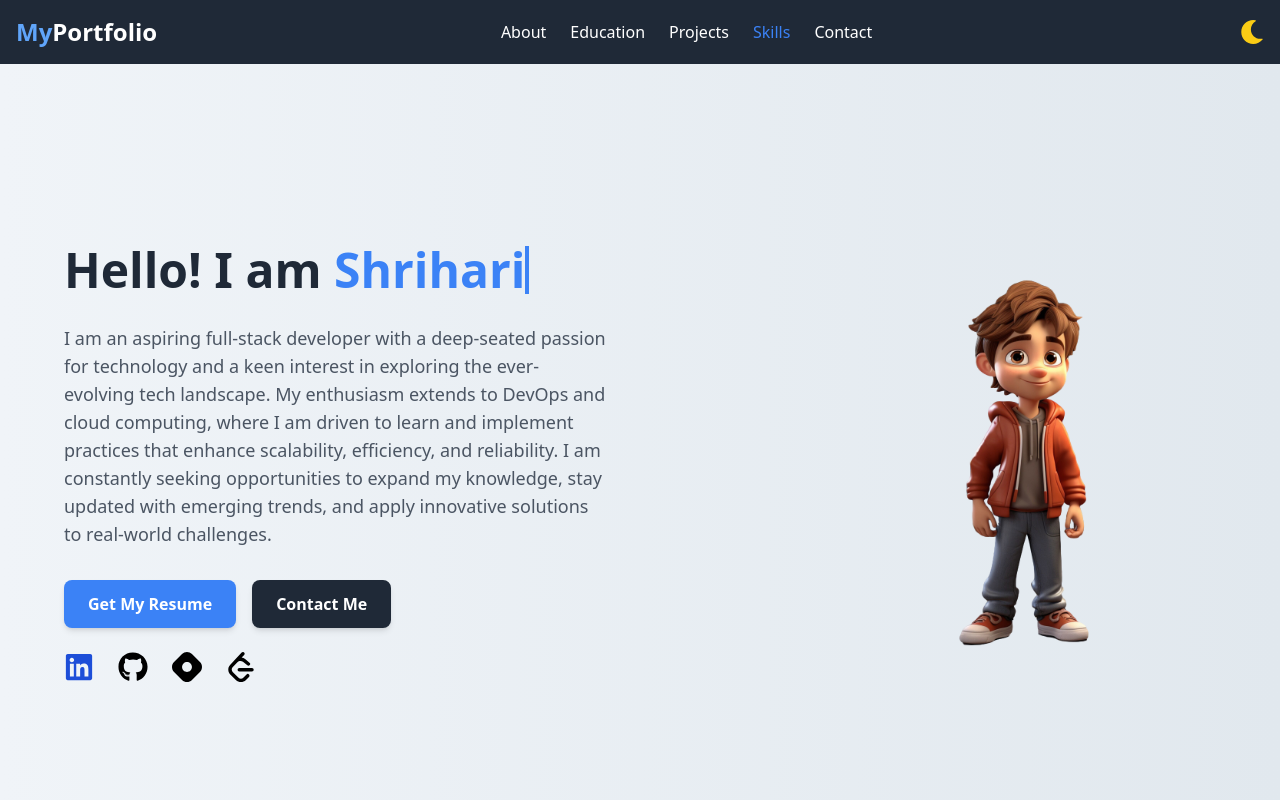
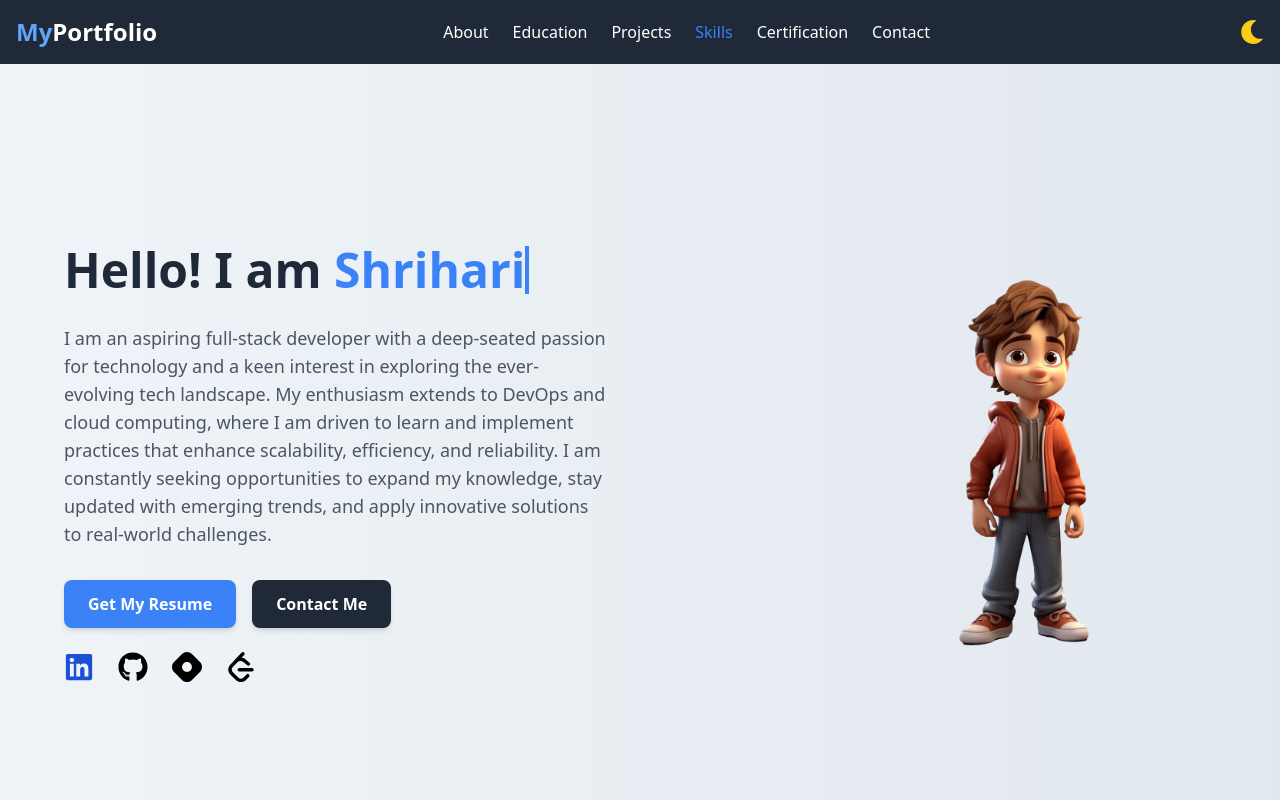
Before and after one commit to ShriHari1307/Portfolio, a React (Vite) app: page / in a window 1280 px wide. Shown: the top 800 px of the page. Built offline with nearby package versions, Linux system fonts and the light colour scheme.

Commit message:
added certifications section

```diff
--- a/src/App.jsx
+++ b/src/App.jsx
@@ -6,6 +6,7 @@ import { useState, useEffect } from "react";
 import Skills from "./Component/Skills";
 import Education from "./Component/Education";
 import Preloader from "./Component/Preloader";
+import Certifications from "./Component/Certifications";
 
 export default function App() {
   const [isDarkMode, setIsDarkMode] = useState(false);
@@ -49,10 +50,14 @@ export default function App() {
   useEffect(() => {
     const handleScrollSpy = () => {
       const sections = document.querySelectorAll("section");
-      const scrollPosition = window.scrollY + window.innerHeight / 2;
-
+      const header = document.querySelector("header");
+      const headerHeight = header ? header.offsetHeight : 0;
+      const scrollPosition =
+        window.scrollY +
+        headerHeight +
+        (window.innerWidth < 768 ? 50 : window.innerHeight / 2);
       sections.forEach((section) => {
-        const sectionTop = section.offsetTop;
+        const sectionTop = section.offsetTop - headerHeight;
         const sectionBottom = sectionTop + section.offsetHeight;
 
         if (scrollPosition >= sectionTop && scrollPosition < sectionBottom) {
@@ -61,11 +66,36 @@ export default function App() {
       });
     };
 
+    const setInitialScrollPosition = () => {
+      const headerHeight = document.querySelector("header")?.offsetHeight || 0;
+      const aboutSection = document.getElementById("about");
+
+      if (aboutSection) {
+        window.scrollTo({
+          top: aboutSection.offsetTop - headerHeight,
+          behavior: "smooth",
+        });
+      }
+    };
+
+    // Set initial scroll position when the page loads
+    setInitialScrollPosition();
+
+    // Add scroll event listener to handle dynamic changes while scrolling
     window.addEventListener("scroll", handleScrollSpy);
-    // Initial check
-    handleScrollSpy();
 
-    return () => window.removeEventListener("scroll", handleScrollSpy);
+    // Adding resize event listener for screen size changes (optional)
+    const handleResize = () => {
+      setInitialScrollPosition(); // Adjust scroll position based on screen size change
+    };
+
+    window.addEventListener("resize", handleResize);
+
+    // Cleanup event listeners on component unmount
+    return () => {
+      window.removeEventListener("scroll", handleScrollSpy);
+      window.removeEventListener("resize", handleResize);
+    };
   }, []);
 
   const navItems = [
@@ -73,6 +103,7 @@ export default function App() {
     { id: "education", label: "Education" },
     { id: "projects", label: "Projects" },
     { id: "skills", label: "Skills" },
+    { id: "certifications", label: "Certification" },
     { id: "contact", label: "Contact" },
   ];
 
@@ -126,18 +157,21 @@ export default function App() {
             </div>
           </header>
 
-          <main className="pt-20 md:pt-16">
+          <main className="pt-20 md:pt-16 sm:pt-0 sm:scroll-padding-top">
             <section id="about" className="min-h-screen">
               <About isDarkMode={isDarkMode} />
             </section>
             <section id="education" className="min-h-screen">
               <Education handleScroll={handleScroll} isDarkMode={isDarkMode} />
             </section>
-            <section id="projects" className="min-h-screen">
+            <section id="projects">
               <Projects isDarkMode={isDarkMode} />
             </section>
             <section id="skills" className="min-h-screen">
               <Skills isDarkMode={isDarkMode} />
+            </section>
+            <section id="certifications" className="min-h-screen">
+              <Certifications isDarkMode={isDarkMode} />
             </section>
             <section id="contact" className="min-h-screen">
               <Contact isDarkMode={isDarkMode} />
--- /dev/null
+++ b/src/Component/Certifications.jsx
@@ -0,0 +1,64 @@
+import PropTypes from "prop-types";
+
+export default function Certifications({ isDarkMode }) {
+    const certifications = [
+      {
+        title: "AWS Certified Solutions Architect",
+        issuer: "Amazon Web Services",
+        date: "March 2023",
+        description: "Achieved proficiency in architecting and deploying applications on AWS.",
+        image: "https://via.placeholder.com/150", // Replace with your image URL
+      },
+      {
+        title: "Google Cloud Professional Data Engineer",
+        issuer: "Google Cloud",
+        date: "May 2022",
+        description: "Certified in data engineering on Google Cloud platform, focusing on data processing and storage solutions.",
+        image: "https://via.placeholder.com/150", // Replace with your image URL
+      },
+      {
+        title: "Certified Kubernetes Administrator",
+        issuer: "Cloud Native Computing Foundation",
+        date: "July 2021",
+        description: "Mastered the deployment, scaling, and management of containerized applications using Kubernetes.",
+        image: "https://via.placeholder.com/150", // Replace with your image URL
+      },
+      // Add more certifications here
+    ];
+
+    return (
+      <section
+        id="certifications"
+        className={`min-h-screen p-6 ${isDarkMode ? "bg-black text-white" : "bg-gradient-to-r from-[#f0f4f8] to-[#e1e8ee] text-black"}`}
+      >
+        <div className="container mx-auto">
+          <h2 className="text-4xl font-bold text-center mb-12">
+            My Certifications
+          </h2>
+          <div className="grid grid-cols-1 sm:grid-cols-2 lg:grid-cols-3 gap-8">
+            {certifications.map((cert, index) => (
+              <div
+                key={index}
+                className={`rounded-lg shadow-lg p-6 ${
+                  isDarkMode ? "bg-gray-800" : "bg-white"
+                } transition-all duration-300 transform hover:scale-105 hover:shadow-lg hover:shadow-light-blue-500`}
+              >
+                <img
+                  src={cert.image}
+                  alt={cert.title}
+                  className="w-full h-48 object-cover rounded-md mb-4"
+                />
+                <h3 className="text-2xl font-semibold mb-2">{cert.title}</h3>
+                <p className="text-sm text-gray-400">{cert.issuer}</p>
+                <p className="text-sm text-gray-500">{cert.date}</p>
+                <p className="mt-4 text-base text-gray-300">{cert.description}</p>
+              </div>
+            ))}
+          </div>
+        </div>
+      </section>
+    );
+  }
+  Certifications.propTypes = {
+    isDarkMode: PropTypes.bool.isRequired,
+  };
--- a/src/Component/Projects.jsx
+++ b/src/Component/Projects.jsx
@@ -30,24 +30,22 @@ export default function Projects({ isDarkMode }) {
     },
   ];
 
-  return (
+   return (
     <section
       id="projects"
       className={`${
         isDarkMode ? "bg-black text-gray-200" : "bg-gradient-to-r from-[#f0f4f8] to-[#e1e8ee] text-gray-800"
-      } flex flex-col items-center justify-center py-12`}
+      } flex flex-col items-center justify-center py-16 pb-0`} // Added pb-0 to remove bottom padding
     >
       <div className="w-full max-w-6xl px-4">
         <h2
-          className={`text-4xl font-bold text-center ${
+          className={`text-4xl font-bold text-center mb-12 ${
             isDarkMode ? "text-gray-200" : "text-gray-800"
           }`}
         >
-           Projects
+          Projects
         </h2>
-
-
-        <div className="mt-8 grid grid-cols-1 sm:grid-cols-2 md:grid-cols-3 gap-6">
+        <div className="grid grid-cols-1 sm:grid-cols-2 md:grid-cols-3 gap-6 mb-0"> {/* Added mb-0 */}
           {projectData.map((project) => (
             <Card
               key={project.id}
--- a/src/Component/Skills.jsx
+++ b/src/Component/Skills.jsx
@@ -77,7 +77,6 @@ export default function Skills({ isDarkMode }) {
       items: [
         { name: "Docker", logo: <FaDocker /> },
         { name: "Kubernetes", logo: <SiKubernetes /> },
-        { name: "Linux", logo: <FaLinux /> },
         { name: "Ansible", logo: <SiAnsible /> },
       ],
     },
```
